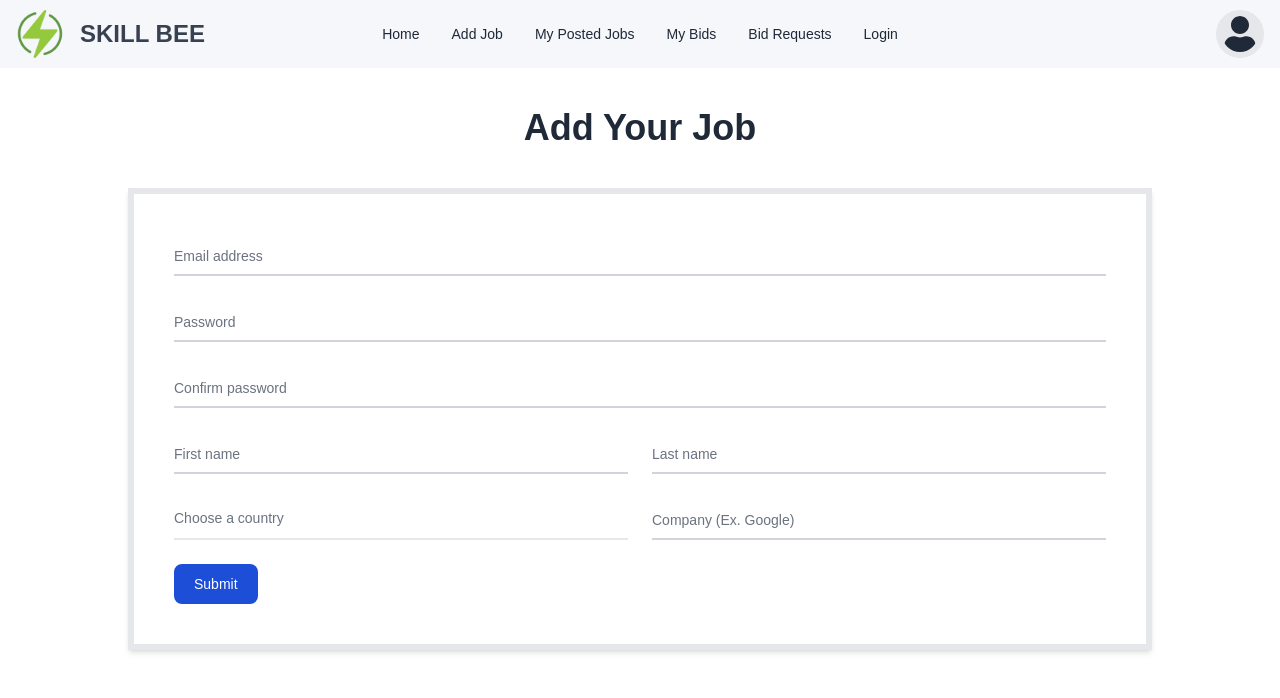
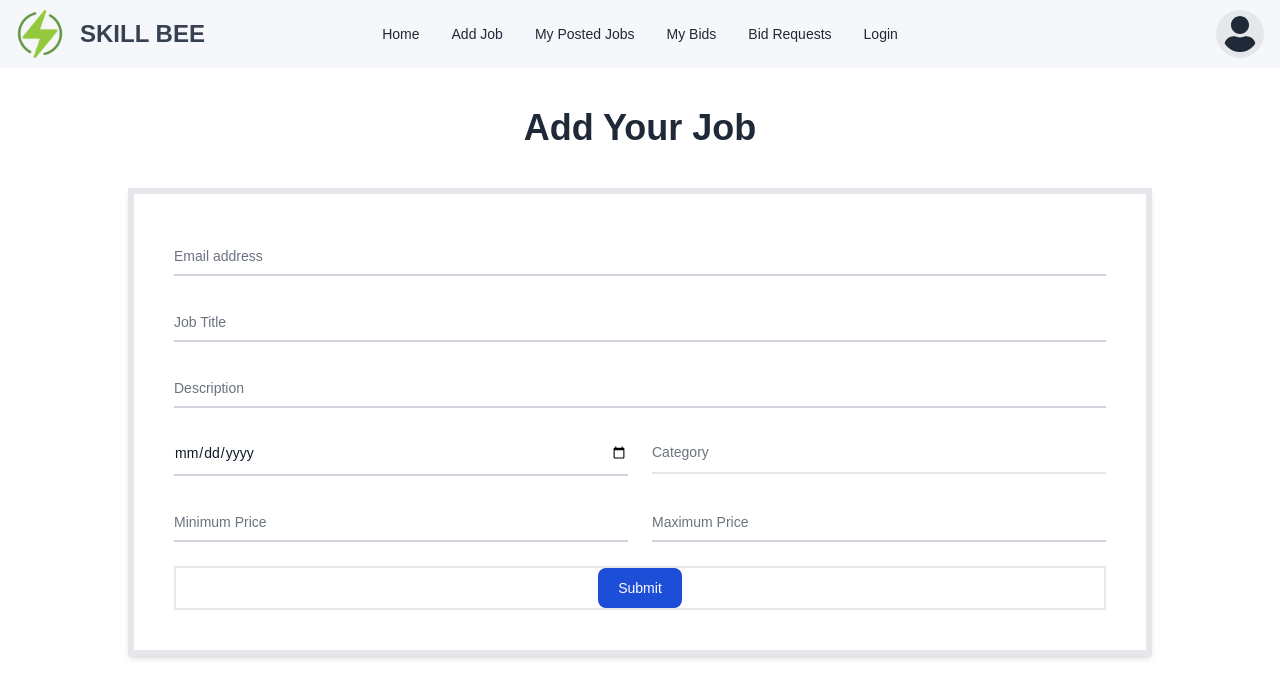
Before and after one commit to TahmidShawn/SkillBee-client-side, a React (Vite) app: page /addJob in a window 1280 px wide. Shown: the top 698 px of the page. Built offline with nearby package versions, Linux system fonts and the light colour scheme.

Commit message:
login and register page design completed

```diff
--- a/package.json
+++ b/package.json
@@ -18,7 +18,8 @@
     "react-icons": "^4.11.0",
     "react-router-dom": "^6.18.0",
     "react-tabs": "^6.0.2",
-    "sort-by": "^1.2.0"
+    "sort-by": "^1.2.0",
+    "sweetalert2": "^11.9.0"
   },
   "devDependencies": {
     "@types/react": "^18.2.15",
--- a/src/pages/AddJob/AddJob.jsx
+++ b/src/pages/AddJob/AddJob.jsx
@@ -1,51 +1,108 @@
+import Swal from "sweetalert2";
+import { useNavigate } from 'react-router-dom';
 
 const AddJob = () => {
+    const navigate = useNavigate();
+    const handleAddJob = event => {
+
+        // get form information
+
+        event.preventDefault()
+        const form = event.target
+
+        const email = form.email.value
+        const title = form.title.value
+        const description = form.description.value
+        const deadline = form.deadline.value
+        const category = form.category.value
+        const minPrice = form.minPrice.value
+        const maxPrice = form.maxPrice.value
+
+        const newJob = { email, title, description, deadline, category, minPrice, maxPrice }
+        console.log(newJob);
+
+        // send newJob data to server
+
+        fetch('http://localhost:5000/jobs', {
+            method: 'POST',
+            headers: {
+                'content-type': 'application/json'
+            },
+            body: JSON.stringify(newJob)
+        })
+            .then(res => res.json())
+            .then(data => {
+                console.log(data);
+                if (data.insertedId) {
+                    Swal.fire({
+                        title: 'Success!',
+                        text: 'Job Added Successfully',
+                        icon: 'success',
+                        confirmButtonText: 'See My Posted Job'
+                    })
+                        .then(() => {
+                            navigate('/myPostedJobs');
+                        });
+                }
+            })
+
+    }
+
     return (
         <div className="mt-10">
             <h1 className="text-center text-4xl font-bold">Add Your Job</h1>
             <div className="max-w-5xl mx-auto shadow-md p-10 border-[6px] mt-10">
 
-                <form>
+                <form onSubmit={handleAddJob}>
                     <div className="relative z-0 w-full mb-6 group">
-                        <input type="email" name="floating_email" id="floating_email" className="block py-2.5 px-0 w-full text-sm text-gray-900 bg-transparent border-0 border-b-2 border-gray-300 appearance-none dark:text-white dark:border-gray-600 dark:focus:border-blue-500 focus:outline-none focus:ring-0 focus:border-blue-600 peer" placeholder=" " required />
-                        <label htmlFor="floating_email" className="peer-focus:font-medium absolute text-sm text-gray-500 dark:text-gray-400 duration-300 transhtmlForm -translate-y-6 scale-75 top-3 -z-10 origin-[0] peer-focus:left-0 peer-focus:text-blue-600 peer-focus:dark:text-blue-500 peer-placeholder-shown:scale-100 peer-placeholder-shown:translate-y-0 peer-focus:scale-75 peer-focus:-translate-y-6">Email address</label>
+                        <input type="email" name="email" id="email" className="block py-2.5 px-0 w-full text-sm text-gray-900 bg-transparent border-0 border-b-2 border-gray-300 appearance-none dark:text-white dark:border-gray-600 dark:focus:border-blue-500 focus:outline-none focus:ring-0 focus:border-blue-600 peer" placeholder=" " required />
+                        <label htmlFor="email" className="peer-focus:font-medium absolute text-sm text-gray-500 dark:text-gray-400 duration-300 transHtmlForm -translate-y-6 scale-75 top-3 -z-10 origin-[0] peer-focus:left-0 peer-focus:text-blue-600 peer-focus:dark:text-blue-500 peer-placeholder-shown:scale-100 peer-placeholder-shown:translate-y-0 peer-focus:scale-75 peer-focus:-translate-y-6">Email address</label>
                     </div>
                     <div className="relative z-0 w-full mb-6 group">
-                        <input type="password" name="floating_password" id="floating_password" className="block py-2.5 px-0 w-full text-sm text-gray-900 bg-transparent border-0 border-b-2 border-gray-300 appearance-none dark:text-white dark:border-gray-600 dark:focus:border-blue-500 focus:outline-none focus:ring-0 focus:border-blue-600 peer" placeholder=" " required />
-                        <label htmlFor="floating_password" className="peer-focus:font-medium absolute text-sm text-gray-500 dark:text-gray-400 duration-300 transhtmlForm -translate-y-6 scale-75 top-3 -z-10 origin-[0] peer-focus:left-0 peer-focus:text-blue-600 peer-focus:dark:text-blue-500 peer-placeholder-shown:scale-100 peer-placeholder-shown:translate-y-0 peer-focus:scale-75 peer-focus:-translate-y-6">Password</label>
+                        <input type="text" name="title" id="title" className="block py-2.5 px-0 w-full text-sm text-gray-900 bg-transparent border-0 border-b-2 border-gray-300 appearance-none dark:text-white dark:border-gray-600 dark:focus:border-blue-500 focus:outline-none focus:ring-0 focus:border-blue-600 peer" placeholder=" " required />
+                        <label htmlFor="title" className="peer-focus:font-medium absolute text-sm text-gray-500 dark:text-gray-400 duration-300 transHtmlForm -translate-y-6 scale-75 top-3 -z-10 origin-[0] peer-focus:left-0 peer-focus:text-blue-600 peer-focus:dark:text-blue-500 peer-placeholder-shown:scale-100 peer-placeholder-shown:translate-y-0 peer-focus:scale-75 peer-focus:-translate-y-6">Job Title</label>
                     </div>
                     <div className="relative z-0 w-full mb-6 group">
-                        <input type="password" name="repeat_password" id="floating_repeat_password" className="block py-2.5 px-0 w-full text-sm text-gray-900 bg-transparent border-0 border-b-2 border-gray-300 appearance-none dark:text-white dark:border-gray-600 dark:focus:border-blue-500 focus:outline-none focus:ring-0 focus:border-blue-600 peer" placeholder=" " required />
-                        <label htmlFor="floating_repeat_password" className="peer-focus:font-medium absolute text-sm text-gray-500 dark:text-gray-400 duration-300 transhtmlForm -translate-y-6 scale-75 top-3 -z-10 origin-[0] peer-focus:left-0 peer-focus:text-blue-600 peer-focus:dark:text-blue-500 peer-placeholder-shown:scale-100 peer-placeholder-shown:translate-y-0 peer-focus:scale-75 peer-focus:-translate-y-6">Confirm password</label>
+                        <input type="text" name="description" id="description" className="block py-2.5 px-0 w-full text-sm text-gray-900 bg-transparent border-0 border-b-2 border-gray-300 appearance-none dark:text-white dark:border-gray-600 dark:focus:border-blue-500 focus:outline-none focus:ring-0 focus:border-blue-600 peer" placeholder=" " required />
+                        <label htmlFor="description" className="peer-focus:font-medium absolute text-sm text-gray-500 dark:text-gray-400 duration-300 transHtmlForm -translate-y-6 scale-75 top-3 -z-10 origin-[0] peer-focus:left-0 peer-focus:text-blue-600 peer-focus:dark:text-blue-500 peer-placeholder-shown:scale-100 peer-placeholder-shown:translate-y-0 peer-focus:scale-75 peer-focus:-translate-y-6">Description</label>
                     </div>
                     <div className="grid md:grid-cols-2 md:gap-6">
                         <div className="relative z-0 w-full mb-6 group">
-                            <input type="text" name="floating_first_name" id="floating_first_name" className="block py-2.5 px-0 w-full text-sm text-gray-900 bg-transparent border-0 border-b-2 border-gray-300 appearance-none dark:text-white dark:border-gray-600 dark:focus:border-blue-500 focus:outline-none focus:ring-0 focus:border-blue-600 peer" placeholder=" " required />
-                            <label htmlFor="floating_first_name" className="peer-focus:font-medium absolute text-sm text-gray-500 dark:text-gray-400 duration-300 transhtmlForm -translate-y-6 scale-75 top-3 -z-10 origin-[0] peer-focus:left-0 peer-focus:text-blue-600 peer-focus:dark:text-blue-500 peer-placeholder-shown:scale-100 peer-placeholder-shown:translate-y-0 peer-focus:scale-75 peer-focus:-translate-y-6">First name</label>
+                            <input type="date" name="deadline" id="deadline" className="block py-2.5 px-0 w-full text-sm text-gray-900 bg-transparent border-0 border-b-2 border-gray-300 appearance-none dark:text-white dark:border-gray-600 dark:focus:border-blue-500 focus:outline-none focus:ring-0 focus:border-blue-600 peer" placeholder="" required />
+                            <label htmlFor="deadline" className="peer-focus:font-medium absolute text-sm text-gray-500 dark:text-gray-400 duration-300 transHtmlForm -translate-y-6 scale-75 top-3 -z-10 origin-[0] peer-focus:left-0 peer-focus:text-blue-600 peer-focus:dark:text-blue-500 peer-placeholder-shown:scale-100 peer-placeholder-shown:translate-y-0 peer-focus:scale-75 peer-focus:-translate-y-6"></label>
                         </div>
                         <div className="relative z-0 w-full mb-6 group">
-                            <input type="text" name="floating_last_name" id="floating_last_name" className="block py-2.5 px-0 w-full text-sm text-gray-900 bg-transparent border-0 border-b-2 border-gray-300 appearance-none dark:text-white dark:border-gray-600 dark:focus:border-blue-500 focus:outline-none focus:ring-0 focus:border-blue-600 peer" placeholder=" " required />
-                            <label htmlFor="floating_last_name" className="peer-focus:font-medium absolute text-sm text-gray-500 dark:text-gray-400 duration-300 transhtmlForm -translate-y-6 scale-75 top-3 -z-10 origin-[0] peer-focus:left-0 peer-focus:text-blue-600 peer-focus:dark:text-blue-500 peer-placeholder-shown:scale-100 peer-placeholder-shown:translate-y-0 peer-focus:scale-75 peer-focus:-translate-y-6">Last name</label>
+
+                            <label htmlFor="category" className="sr-only">Underline select</label>
+                            <select id="category" name="category" className="block py-2.5 px-0 w-full text-sm text-gray-500 bg-transparent border-0 border-b-2 border-gray-200 appearance-none dark:text-gray-400 dark:border-gray-700 focus:outline-none focus:ring-0 focus:border-gray-200 peer">
+                                <option >Category</option>
+                                <option >Web Design</option>
+                                <option >Graphics Design</option>
+                                <option >Digital Marketing</option>
+                            </select>
                         </div>
                     </div>
                     <div className="grid md:grid-cols-2 md:gap-6">
                         <div className="relative z-0 w-full mb-6 group">
-
-                            <label htmlFor="underline_select" className="sr-only">Underline select</label>
-                            <select id="underline_select" className="block py-2.5 px-0 w-full text-sm text-gray-500 bg-transparent border-0 border-b-2 border-gray-200 appearance-none dark:text-gray-400 dark:border-gray-700 focus:outline-none focus:ring-0 focus:border-gray-200 peer">
-                                <option selected>Choose a country</option>
-                                <option value="US">United States</option>
-                                <option value="CA">Canada</option>
-                                <option value="FR">France</option>
-                                <option value="DE">Germany</option>
-                            </select>
+                            <input type="number" name="minPrice" id="minPrice" className="block py-2.5 px-0 w-full text-sm text-gray-900 bg-transparent border-0 border-b-2 border-gray-300 appearance-none dark:text-white dark:border-gray-600 dark:focus:border-blue-500 focus:outline-none focus:ring-0 focus:border-blue-600 peer" placeholder=" " required />
+                            <label htmlFor="minPrice" className="peer-focus:font-medium absolute text-sm text-gray-500 dark:text-gray-400 duration-300 transHtmlForm -translate-y-6 scale-75 top-3 -z-10 origin-[0] peer-focus:left-0 peer-focus:text-blue-600 peer-focus:dark:text-blue-500 peer-placeholder-shown:scale-100 peer-placeholder-shown:translate-y-0 peer-focus:scale-75 peer-focus:-translate-y-6"> Minimum Price</label>
                         </div>
                         <div className="relative z-0 w-full mb-6 group">
-                            <input type="text" name="floating_company" id="floating_company" className="block py-2.5 px-0 w-full text-sm text-gray-900 bg-transparent border-0 border-b-2 border-gray-300 appearance-none dark:text-white dark:border-gray-600 dark:focus:border-blue-500 focus:outline-none focus:ring-0 focus:border-blue-600 peer" placeholder=" " required />
-                            <label htmlFor="floating_company" className="peer-focus:font-medium absolute text-sm text-gray-500 dark:text-gray-400 duration-300 transhtmlForm -translate-y-6 scale-75 top-3 -z-10 origin-[0] peer-focus:left-0 peer-focus:text-blue-600 peer-focus:dark:text-blue-500 peer-placeholder-shown:scale-100 peer-placeholder-shown:translate-y-0 peer-focus:scale-75 peer-focus:-translate-y-6">Company (Ex. Google)</label>
+                            <input type="number" name="maxPrice" id="maxPrice" className="block py-2.5 px-0 w-full text-sm text-gray-900 bg-transparent border-0 border-b-2 border-gray-300 appearance-none dark:text-white dark:border-gray-600 dark:focus:border-blue-500 focus:outline-none focus:ring-0 focus:border-blue-600 peer" placeholder=" " required />
+                            <label htmlFor="maxPrice" className="peer-focus:font-medium absolute text-sm text-gray-500 dark:text-gray-400 duration-300 transHtmlForm -translate-y-6 scale-75 top-3 -z-10 origin-[0] peer-focus:left-0 peer-focus:text-blue-600 peer-focus:dark:text-blue-500 peer-placeholder-shown:scale-100 peer-placeholder-shown:translate-y-0 peer-focus:scale-75 peer-focus:-translate-y-6"> Maximum Price</label>
                         </div>
+
                     </div>
-                    <button type="submit" className="text-white bg-blue-700 hover:bg-blue-800 focus:ring-4 focus:outline-none focus:ring-blue-300 font-medium rounded-lg text-sm w-full sm:w-auto px-5 py-2.5 text-center dark:bg-blue-600 dark:hover:bg-blue-700 dark:focus:ring-blue-800">Submit</button>
+
+                    <div className="w-full border-2 flex justify-center">
+                        <input
+                            type="submit"
+                            className="text-white bg-blue-700 hover:bg-blue-800 focus:ring-4 focus:outline-none focus:ring-blue-300 font-medium rounded-lg text-sm w-[400px] sm:w-auto px-5 py-2.5 text-center dark:bg-blue-600 dark:hover:bg-blue-700 dark:focus:ring-blue-800"
+                            value="Submit"
+                        />
+                    </div>
+
+
                 </form>
             </div>
 
--- /dev/null
+++ b/src/pages/Register/Register.jsx
@@ -0,0 +1,43 @@
+import { Link } from "react-router-dom";
+
+const Register = () => {
+    return (
+        <div className="bg-[#F5F7FA] py-5">
+            <h2 className='text-4xl font-bold text-center'>Register</h2>
+            <div className="card flex-shrink-0 w-full mx-auto max-w-2xl shadow-2xl bg-base-100 mt-10">
+                <form className="card-body">
+                    <div className="form-control">
+                        <label className="label">
+                            <span className="label-text">Name</span>
+                        </label>
+                        <input type="text" name="name" placeholder="name" className="input input-bordered" required />
+                    </div>
+                    <div className="form-control">
+                        <label className="label">
+                            <span className="label-text">Email</span>
+                        </label>
+                        <input type="email" name="email" placeholder="email" className="input input-bordered" required />
+                    </div>
+                    <div className="form-control">
+                        <label className="label">
+                            <span className="label-text">Password</span>
+                        </label>
+                        <input type="password" name="password" placeholder="password" className="input input-bordered" required />
+                    </div>
+                    <div className="form-control">
+                        <label className="label">
+                            <span className="label-text">Photo URL</span>
+                        </label>
+                        <input type="text" name="photo" placeholder="photo url" className="input input-bordered" required />
+                    </div>
+                    <div className="form-control mt-6">
+                        <button className="btn btn-primary">Register</button>
+                    </div>
+                    <h2 className="my-3 text-center">Already have an account?  <span><Link className="text-blue-800 font-bold ml-1" to='/login'>Login</Link></span> </h2>
+                </form>
+            </div>
+        </div>
+    );
+};
+
+export default Register;
```
Also changed, not shown: src/Routes/Routes.jsx (+17 -0 lines), src/components/Category/Job.jsx (+4 -3 lines), src/pages/Error/Error.jsx (added, +26 -0 lines), src/pages/Login/Login.jsx (added, +43 -0 lines), src/pages/MyPostedJob/MyPostedJob.jsx (added, +11 -0 lines), src/provider/AuthProvider.jsx (added, +10 -0 lines), src/firebase/firebase.config.js (added), 1 other file (tests, documents, lock files or other folders).
